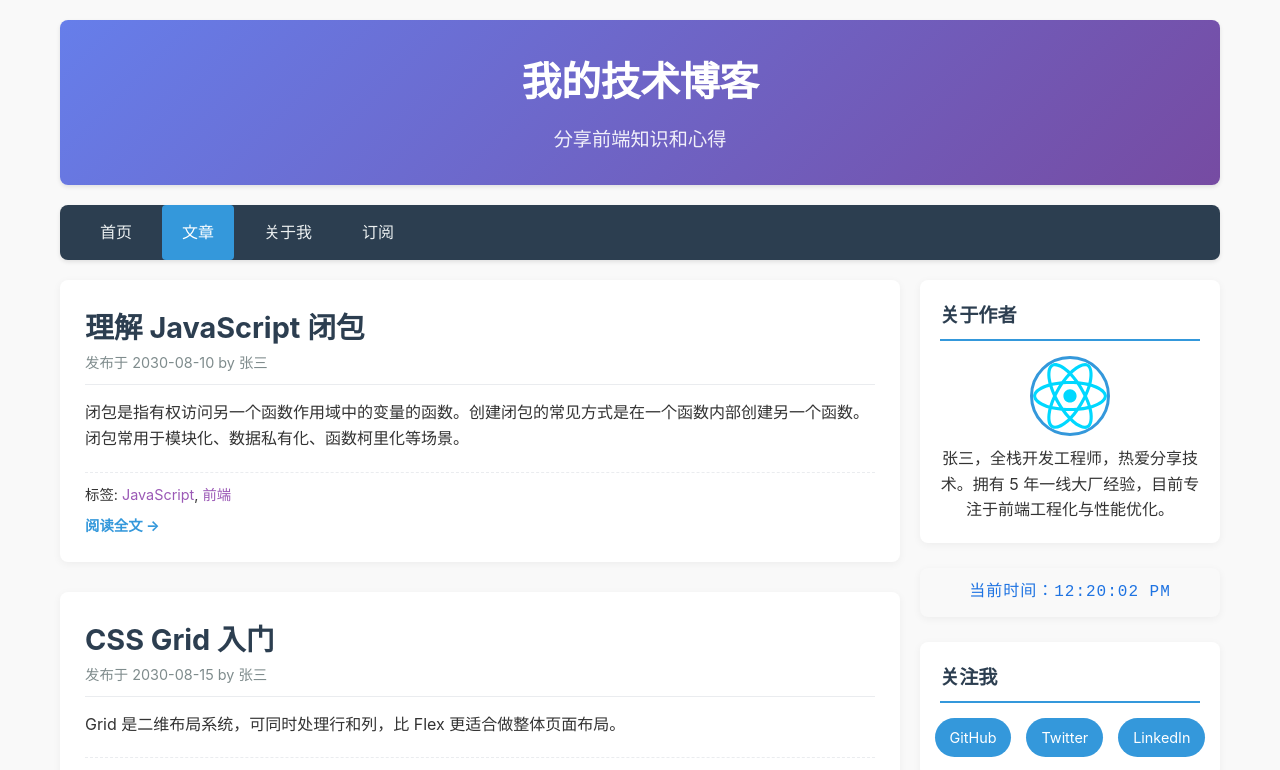
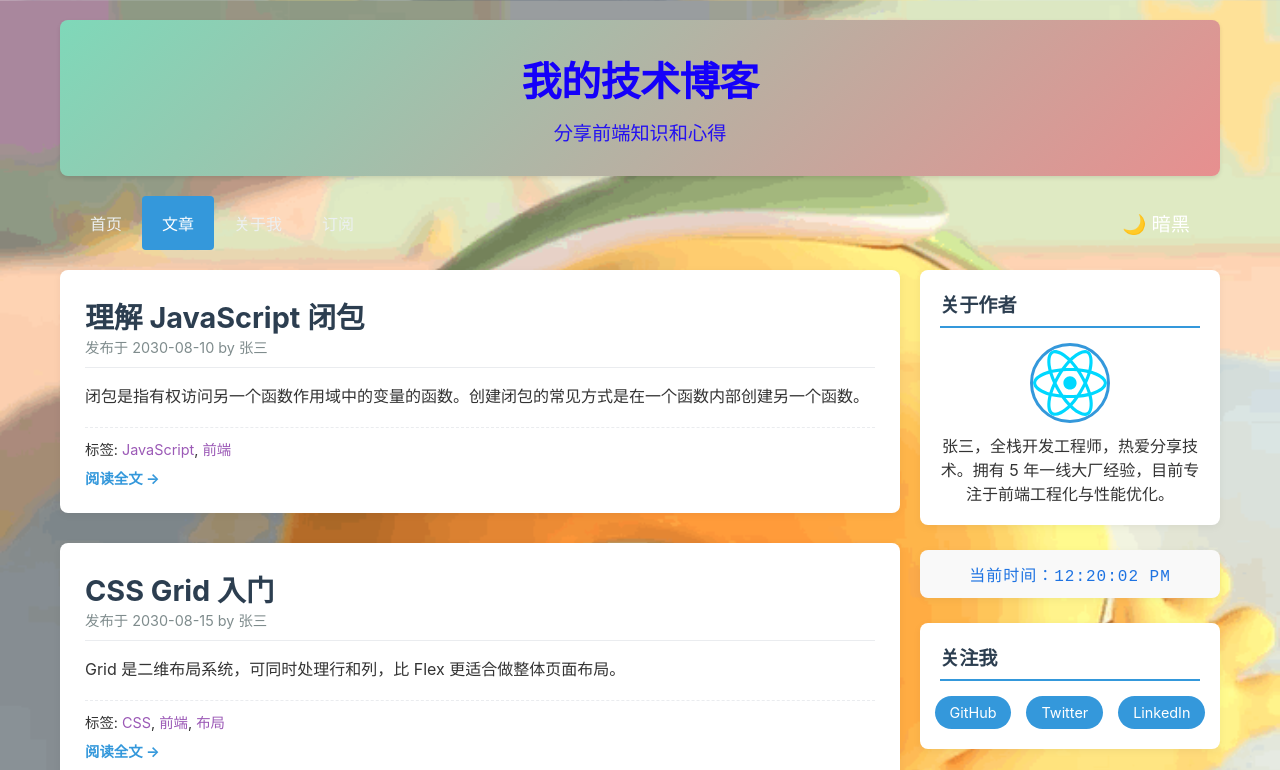
Before and after one commit to cheng111zi/orange, a React (Vite) app: page /articles in a window 1280 px wide. Shown: the top 770 px of the page. Built offline with nearby package versions, Linux system fonts and the light colour scheme.

Commit message:
更新了暗黑模式和标签过滤功能

```diff
--- a/src/App.tsx
+++ b/src/App.tsx
@@ -9,7 +9,8 @@ import ArticleDetailPage from './pages/ArticleDetailPage';
 import AboutPage from './pages/AboutPage';
 import SubscribePage from './pages/SubscribePage';
 import styles from './App.module.css';
-import { ThemeContext } from './contexts/ThemeContext';
+// 只引入 ThemeProvider，不需要再引入 ThemeContext 了
+import { ThemeProvider } from './contexts/ThemeContext';
 
 const App: React.FC = () => {
   const [now, setNow] = useState(new Date());
@@ -26,17 +27,18 @@ const App: React.FC = () => {
     alert(`订阅成功！确认邮箱：${email}`);
   };
 
-  const theme = { primaryColor: '#9b59b6' };
+  // 删掉这里原来的 const theme = { primaryColor: '#9b59b6' };
 
   return (
-    <ThemeContext.Provider value={theme}>
+    // 把原来的 ThemeContext.Provider 换成 ThemeProvider，不需要传 value
+    <ThemeProvider>
       <div className={styles.pageLayout}>
         <Header />
         <Nav />
 
         {/* 中间区域：随 URL 变化 */}
         <div className={styles.contentArea}>
-            <Routes>
+          <Routes>
             {/* 首页/根路径直接显示文章列表 */}
             <Route path="/" element={<ArticleListPage />} />
             <Route path="/articles" element={<ArticleListPage />} />
@@ -51,7 +53,7 @@ const App: React.FC = () => {
         <Sidebar now={now} onSubscribe={handleSubscribe} />
         <Footer />
       </div>
-    </ThemeContext.Provider>
+    </ThemeProvider>
   );
 };
 
--- a/src/components/Header.module.css
+++ b/src/components/Header.module.css
@@ -1,6 +1,6 @@
 .header {
-  background: linear-gradient(135deg, #667eea 0%, #764ba2 100%);
-  color: white;
+  background: linear-gradient(135deg, #7fd8b9 0%, #e78f8f 100%);
+  color: rgb(21, 0, 250);
   padding: 30px 20px;
   border-radius: 8px;
   text-align: center;
--- a/src/components/Nav.module.css
+++ b/src/components/Nav.module.css
@@ -1,15 +1,23 @@
 .nav {
-  background-color: #2c3e50;
+  background-color: var(--nav-bg); /* 使用全局变量 */
   border-radius: 8px;
-  padding: 0 20px;
-  box-shadow: 0 2px 4px rgba(0,0,0,0.1);
+  /* 下面这两行是关键，让列表和按钮左右分开 */
+  display: flex;
+  justify-content: space-between;
+  align-items: center;
+  padding-right: 10px;
+  transition: background-color 0.3s ease;
+
+  display: flex;                  /* 开启弹性盒布局 */
+  justify-content: space-between; /* 关键：让列表在左，按钮在右 */
+  align-items: center;            /* 关键：让列表和按钮垂直居中对齐 */
 }
 
 .navList {
-  display: flex;               /* 使用 Flexbox 水平排列导航项 */
+  display: flex;
   list-style: none;
-  gap: 10px;
-  flex-wrap: wrap;
+  padding: 0 10px;
+  margin: 0;
 }
 
 .navList li a {
@@ -22,21 +30,8 @@
   border-radius: 4px;
 }
 
-/* 悬停状态 + 激活状态共用同一个样式 */
 .navList li a:hover,
 .navList li a.active {
   background-color: #3498db;
   color: white;
 }
-
-/* 移动端：小屏幕上导航项竖着排 */
-@media (max-width: 480px) {
-  .navList {
-    flex-direction: column;
-    gap: 5px;
-  }
-  .navList li a {
-    display: block;
-    text-align: center;
-  }
-}
--- a/src/components/Nav.tsx
+++ b/src/components/Nav.tsx
@@ -1,45 +1,42 @@
-import React from 'react';
+import React, { useContext } from 'react';
 import { NavLink } from 'react-router-dom';
+import { ThemeContext } from '../contexts/ThemeContext';
 import styles from './Nav.module.css';
 
 const Nav: React.FC = () => {
+  const { isDark, toggleTheme } = useContext(ThemeContext);
+
   return (
     <nav className={styles.nav}>
       <ul className={styles.navList}>
         <li>
-          <NavLink
-            to="/"
-            end
-            className={({ isActive }) => (isActive ? styles.active : '')}
-          >
-            首页
-          </NavLink>
+          <NavLink to="/" className={({ isActive }) => (isActive ? styles.active : '')}>首页</NavLink>
         </li>
         <li>
-          <NavLink
-            to="/articles"
-            className={({ isActive }) => (isActive ? styles.active : '')}
-          >
-            文章
-          </NavLink>
+          <NavLink to="/articles" className={({ isActive }) => (isActive ? styles.active : '')}>文章</NavLink>
         </li>
         <li>
-          <NavLink
-            to="/about"
-            className={({ isActive }) => (isActive ? styles.active : '')}
-          >
-            关于我
-          </NavLink>
+          <NavLink to="/about" className={({ isActive }) => (isActive ? styles.active : '')}>关于我</NavLink>
         </li>
         <li>
-          <NavLink
-            to="/subscribe"
-            className={({ isActive }) => (isActive ? styles.active : '')}
-          >
-            订阅
-          </NavLink>
+          <NavLink to="/subscribe" className={({ isActive }) => (isActive ? styles.active : '')}>订阅</NavLink>
         </li>
       </ul>
+
+      {/* 切换按钮 */}
+      <button
+        onClick={toggleTheme}
+        style={{
+          background: 'none',
+          border: 'none',
+          cursor: 'pointer',
+          fontSize: '1.2rem',
+          color: 'white',
+          padding: '0 20px'
+        }}
+      >
+        {isDark ? '☀️ 明亮' : '🌙 暗黑'}
+      </button>
     </nav>
   );
 };
--- a/src/contexts/ThemeContext.tsx
+++ b/src/contexts/ThemeContext.tsx
@@ -1,11 +1,41 @@
-import { createContext } from 'react';
+// 1. 把 ReactNode 从大括号里拿出来，改成默认导入 React
+import React, { createContext, useState, useEffect } from 'react';
 
-// 定义 Context 里存的数据结构
 interface Theme {
   primaryColor: string;
+  isDark: boolean;
+  toggleTheme: () => void;
 }
 
-// 创建 Context，默认值给一个蓝色的主题
+// 把默认值改成你的紫色 #9b59b6
 export const ThemeContext = createContext<Theme>({
-  primaryColor: '#3498db',
+  primaryColor: '#9b59b6',
+  isDark: false,
+  toggleTheme: () => {},
 });
+
+// 2. 这里的参数类型改成 React.ReactNode
+export const ThemeProvider = ({ children }: { children: React.ReactNode }) => {
+  const [isDark, setIsDark] = useState<boolean>(() => {
+    return localStorage.getItem('theme') === 'dark';
+  });
+
+  useEffect(() => {
+    if (isDark) {
+      document.documentElement.setAttribute('data-theme', 'dark');
+      localStorage.setItem('theme', 'dark');
+    } else {
+      document.documentElement.removeAttribute('data-theme');
+      localStorage.setItem('theme', 'light');
+    }
+  }, [isDark]);
+
+  const toggleTheme = () => setIsDark(!isDark);
+
+  return (
+    // 这里保留你的紫色
+    <ThemeContext.Provider value={{ primaryColor: '#9b59b6', isDark, toggleTheme }}>
+      {children}
+    </ThemeContext.Provider>
+  );
+};
--- a/src/data/articles.ts
+++ b/src/data/articles.ts
@@ -7,31 +7,57 @@ export interface Article {
   content: string;
 }
 
-export const articles: Article[] = [
+// src/data/articles.ts
+export const articles = [
+  // ... 保留你原来的文章 ...
   {
     id: 1,
     title: '理解 JavaScript 闭包',
     date: '2030-08-10',
     author: '张三',
+    content: '闭包是指有权访问另一个函数作用域中的变量的函数。创建闭包的常见方式是在一个函数内部创建另一个函数。',
     tags: ['JavaScript', '前端'],
-    content:
-      '闭包是指有权访问另一个函数作用域中的变量的函数。创建闭包的常见方式是在一个函数内部创建另一个函数。闭包常用于模块化、数据私有化、函数柯里化等场景。',
   },
   {
     id: 2,
     title: 'CSS Grid 入门',
     date: '2030-08-15',
     author: '张三',
-    tags: ['CSS', '布局'],
     content: 'Grid 是二维布局系统，可同时处理行和列，比 Flex 更适合做整体页面布局。',
+    tags: ['CSS', '前端', '布局'],
   },
   {
     id: 3,
     title: 'React Hooks 入门',
     date: '2030-08-20',
     author: '张三',
+    content: 'Hooks 让你在不写 class 的情况下使用 state 和其他 React 特性。',
     tags: ['React', '前端'],
-    content: 'Hooks 让你在不写 class 的情况下使用 state 和其他 React 特性。',
+  },
+  // 👇 下面是我们新加的文章，用来测试标签
+  {
+    id: 4,
+    title: 'Vue 3 组合式 API 详解',
+    date: '2030-08-25',
+    author: '张三',
+    content: 'Vue 3 引入了 setup 语法糖和 ref、reactive 等响应式 API，让代码组织更灵活。',
+    tags: ['Vue', '前端'],
+  },
+  {
+    id: 5,
+    title: 'TypeScript 基础类型体操',
+    date: '2030-08-28',
+    author: '张三',
+    content: '通过泛型、联合类型和交叉类型，TypeScript 可以帮我们构建非常严谨的类型系统。',
+    tags: ['TypeScript', '前端'],
+  },
+  {
+    id: 6,
+    title: 'Node.js 性能优化实践',
+    date: '2030-09-01',
+    author: '张三',
+    content: '在服务端，利用 cluster 模块和缓存机制可以显著提升 Node.js 应用的吞吐量。',
+    tags: ['Node.js', '后端'],
   },
 ];
 
--- a/src/index.css
+++ b/src/index.css
@@ -4,10 +4,32 @@
   padding: 0;
   box-sizing: border-box;
 }
+/* 明亮模式变量 */
+:root {
+  /* 你的文件在 src/assets 下，因为是 index.css 引用，所以用相对路径 */
+  --bg-image: url('./assets/lu.png');
+  --text-color: #333;
+  --card-bg: rgba(255, 255, 255, 0.85); /* 卡片半透明，透出背景图 */
+}
+
+/* 暗黑模式变量 */
+[data-theme="dark"] {
+  --bg-image: url('./assets/xin.png');
+  --text-color: #e0e0e0;
+  --card-bg: rgba(30, 30, 30, 0.85); /* 深色卡片半透明 */
+}
 
 body {
+  margin: 0;
   font-family: -apple-system, BlinkMacSystemFont, 'Segoe UI', Roboto, Helvetica, Arial, sans-serif;
-  line-height: 1.6;
-  color: #333;
-  background-color: #f9f9f9;
+
+  /* 应用背景变量 */
+  background-image: var(--bg-image);
+  background-size: cover;
+  background-position: center;
+  background-attachment: fixed;
+  background-repeat: no-repeat;
+
+  color: var(--text-color);
+  transition: background-image 0.5s ease-in-out, color 0.3s ease;
 }
--- a/src/pages/ArticleListPage.tsx
+++ b/src/pages/ArticleListPage.tsx
@@ -1,18 +1,59 @@
-import React, { useContext } from 'react';
-import { Link } from 'react-router-dom';
+import React, { useContext, useState, useEffect } from 'react';
+// 👇 引入 useLocation 和 Link
+import { Link, useLocation } from 'react-router-dom';
 import { articles } from '../data/articles';
 import { ThemeContext } from '../contexts/ThemeContext';
 import styles from './ArticleListPage.module.css';
 
 const ArticleListPage: React.FC = () => {
   const theme = useContext(ThemeContext);
+  const location = useLocation();
+
+  // 👇 新增状态，保存当前选中的标签
+  const [activeTag, setActiveTag] = useState<string | null>(null);
+
+  // 👇 监听路由 state 的变化
+  useEffect(() => {
+    // 如果从详情页带过来了标签，就设置当前标签
+    if (location.state && (location.state as any).filterTag) {
+      setActiveTag((location.state as any).filterTag);
+    } else {
+      setActiveTag(null);
+    }
+  }, [location.state]);
+
+  // 👇 根据标签过滤文章列表
+  const filteredArticles = activeTag
+    ? articles.filter(article => article.tags.includes(activeTag))
+    : articles;
 
   return (
     <main className={styles.main}>
-      {articles.map((article) => (
+      {/* 👇 显示当前过滤状态并提供清除按钮 */}
+      {activeTag && (
+        <div style={{
+          marginBottom: '20px', padding: '10px 15px',
+          background: 'rgba(255, 255, 255, 0.8)',
+          borderRadius: '8px', display: 'flex', alignItems: 'center'
+        }}>
+          当前正在查看标签：<strong style={{ color: theme.primaryColor, margin: '0 10px' }}>{activeTag}</strong>
+          <button
+            onClick={() => setActiveTag(null)}
+            style={{
+              cursor: 'pointer', background: '#e74c3c', color: 'white',
+              border: 'none', padding: '4px 10px', borderRadius: '4px'
+            }}
+          >
+            清除过滤
+          </button>
+        </div>
+      )}
+
+      {/* 👇 渲染过滤后的文章列表 */}
+      {filteredArticles.length > 0 ? (
+        filteredArticles.map((article) => (
           <article key={article.id} className={styles.article}>
             <header className={styles.articleHeader}>
-            {/* 标题本身也是链接，点击进详情 */}
               <Link to={`/articles/${article.id}`} className={styles.titleLink}>
                 <h2>{article.title}</h2>
               </Link>
@@ -31,9 +72,14 @@ const ArticleListPage: React.FC = () => {
                 标签:{' '}
                 {article.tags.map((tag, index) => (
                   <React.Fragment key={tag}>
-                  <a href="#" style={{ color: theme.primaryColor }}>
+                    {/* 👇 改成 Link 并携带 state */}
+                    <Link
+                      to="/articles"
+                      state={{ filterTag: tag }}
+                      style={{ color: theme.primaryColor, textDecoration: 'none' }}
+                    >
                       {tag}
-                  </a>
+                    </Link>
                     {index < article.tags.length - 1 && ', '}
                   </React.Fragment>
                 ))}
@@ -43,7 +89,12 @@ const ArticleListPage: React.FC = () => {
               </Link>
             </footer>
           </article>
-      ))}
+        ))
+      ) : (
+        <div style={{ padding: '20px', background: 'white', borderRadius: '8px' }}>
+          没有找到带有 <strong>{activeTag}</strong> 标签的文章。
+        </div>
+      )}
 
       <div className={styles.highlightCta}>
         <p>
```
Also changed, not shown: src/pages/ArticleDetailPage.tsx (+7 -6 lines), vite.config.ts (+4 -4 lines). Lines whose indentation alone changed are shown as unchanged.
